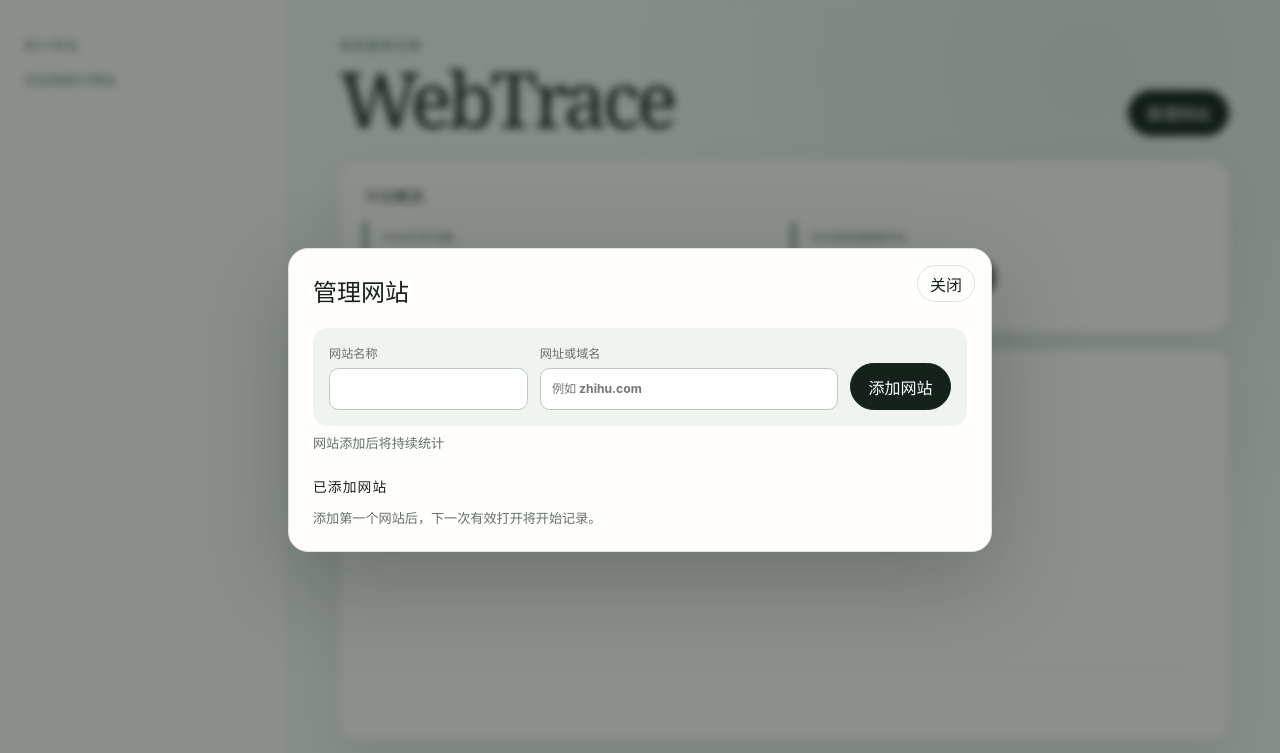
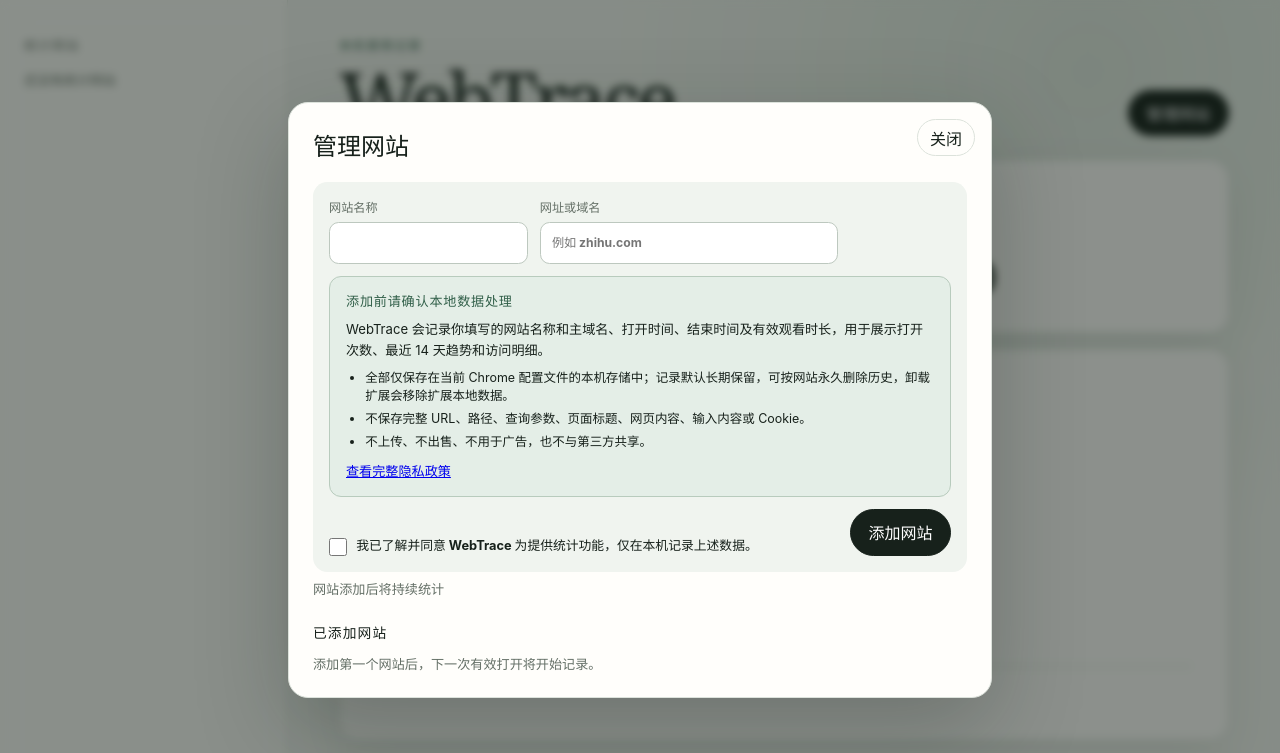
Before and after one commit to zhangrunhao/chrome_plugin_time_tracker, a website with bundled scripts: page analysis.html in a window 1280 px wide. Both pictures are taken after a click on the button "管理网站". Shown: the top 753 px of the page. Built offline with nearby package versions, Linux system fonts and the light colour scheme; some packages are replaced by stand-ins of ours; no server answers.

Commit message:
feat: 增加网站采集前隐私确认

```diff
--- a/analysis.css
+++ b/analysis.css
@@ -515,6 +515,63 @@ main {
   color: var(--ink);
 }
 
+.privacy-disclosure {
+  grid-column: 1 / -1;
+  border: 1px solid #b8cbbd;
+  border-radius: 0.75rem;
+  padding: 0.9rem 1rem;
+  background: var(--accent-soft);
+  color: var(--ink);
+}
+
+#site-manager .privacy-disclosure h3 {
+  margin: 0 0 0.55rem;
+  color: var(--accent);
+  font-size: 0.82rem;
+  letter-spacing: 0.06em;
+}
+
+.privacy-disclosure p {
+  margin: 0;
+  font-size: 0.82rem;
+  line-height: 1.55;
+}
+
+.privacy-disclosure ul {
+  margin: 0.55rem 0 0;
+  padding-left: 1.2rem;
+  font-size: 0.78rem;
+  line-height: 1.5;
+}
+
+.privacy-disclosure li + li {
+  margin-top: 0.25rem;
+}
+
+.privacy-disclosure .privacy-link {
+  margin-top: 0.6rem;
+  font-weight: 700;
+}
+
+.site-form label.privacy-consent {
+  grid-column: 1 / -2;
+  display: flex;
+  align-items: flex-start;
+  gap: 0.6rem;
+  color: var(--ink);
+  font-size: 0.8rem;
+  line-height: 1.5;
+}
+
+.site-form .privacy-consent input[type="checkbox"] {
+  flex: 0 0 auto;
+  width: 1.1rem;
+  min-height: 1.1rem;
+  margin: 0.15rem 0 0;
+  padding: 0;
+  accent-color: var(--accent);
+}
+
 .manager-sites {
   display: grid;
   gap: 0.65rem;
@@ -617,6 +674,10 @@ main {
     grid-template-columns: 1fr;
   }
 
+  .site-form label.privacy-consent {
+    grid-column: 1 / -1;
+  }
+
   .manager-site-actions {
     justify-content: flex-start;
   }
--- a/src/analysis/view.js
+++ b/src/analysis/view.js
@@ -109,6 +109,12 @@ export function createAnalysisView({
   let siteReordering = null;
   let managerRenderKey = null;
   let dialogError = null;
+  let addSiteForm = null;
+  let addSiteDraft = {
+    name: "",
+    input: "",
+    privacyConsent: false,
+  };
 
   regions.manageSites.addEventListener("click", () => {
     if (!regions.siteManager.open) {
@@ -391,6 +397,7 @@ export function createAnalysisView({
     nameInput.type = "text";
     nameInput.name = "name";
     nameInput.required = true;
+    nameInput.value = addSiteDraft.name;
     nameInput.setAttribute("autocomplete", "off");
     nameLabel.append(nameInput);
     const inputLabel = element(document, "label", { text: "网址或域名" });
@@ -398,22 +405,98 @@ export function createAnalysisView({
     siteInput.type = "text";
     siteInput.name = "input";
     siteInput.required = true;
+    siteInput.value = addSiteDraft.input;
     siteInput.setAttribute("placeholder", "例如 zhihu.com");
     siteInput.setAttribute("autocomplete", "url");
     inputLabel.append(siteInput);
+
+    const disclosure = element(document, "section", {
+      className: "privacy-disclosure",
+    });
+    const disclosureHeading = element(document, "h3", {
+      text: "添加前请确认本地数据处理",
+    });
+    disclosureHeading.setAttribute("id", "privacy-disclosure-title");
+    disclosure.setAttribute("aria-labelledby", "privacy-disclosure-title");
+    const disclosureSummary = element(document, "p", {
+      text: "WebTrace 会记录你填写的网站名称和主域名、打开时间、结束时间及有效观看时长，用于展示打开次数、最近 14 天趋势和访问明细。",
+    });
+    const disclosureDetails = element(document, "ul");
+    for (const text of [
+      "全部仅保存在当前 Chrome 配置文件的本机存储中；记录默认长期保留，可按网站永久删除历史，卸载扩展会移除扩展本地数据。",
+      "不保存完整 URL、路径、查询参数、页面标题、网页内容、输入内容或 Cookie。",
+      "不上传、不出售、不用于广告，也不与第三方共享。",
+    ]) {
+      disclosureDetails.append(element(document, "li", { text }));
+    }
+    const privacyCopy = element(document, "p", { className: "privacy-link" });
+    const privacyLink = element(document, "a", { text: "查看完整隐私政策" });
+    privacyLink.setAttribute("href", "https://zhangrh.shop/webtrace/privacy");
+    privacyLink.setAttribute("target", "_blank");
+    privacyLink.setAttribute("rel", "noopener noreferrer");
+    privacyCopy.append(privacyLink);
+    disclosure.append(
+      disclosureHeading,
+      disclosureSummary,
+      disclosureDetails,
+      privacyCopy,
+    );
+
+    const consentLabel = element(document, "label", {
+      className: "privacy-consent",
+    });
+    const consentInput = element(document, "input");
+    consentInput.type = "checkbox";
+    consentInput.name = "privacyConsent";
+    consentInput.required = true;
+    consentInput.checked = addSiteDraft.privacyConsent;
+    consentInput.addEventListener("change", () => {
+      addSiteDraft.privacyConsent = consentInput.checked;
+      consentInput.setCustomValidity("");
+    });
+    consentLabel.append(
+      consentInput,
+      element(document, "span", {
+        text: "我已了解并同意 WebTrace 为提供统计功能，仅在本机记录上述数据。",
+      }),
+    );
+
     const submit = element(document, "button", { text: "添加网站" });
     submit.type = "submit";
     submit.disabled = model.pending;
     submit.dataset.action = "add-site";
-    form.append(nameLabel, inputLabel, submit);
+    form.append(
+      nameLabel,
+      inputLabel,
+      disclosure,
+      consentLabel,
+      submit,
+    );
+    addSiteForm = form;
     form.addEventListener("submit", async event => {
       event.preventDefault();
+      addSiteDraft = {
+        name: nameInput.value,
+        input: siteInput.value,
+        privacyConsent: consentInput.checked,
+      };
+      if (!consentInput.checked) {
+        consentInput.setCustomValidity("请先确认数据处理说明");
+        consentInput.reportValidity();
+        return;
+      }
+      consentInput.setCustomValidity("");
       const result = await controller?.addSite({
         name: nameInput.value,
         input: siteInput.value,
       });
       if (result !== null) {
-        form.reset();
+        addSiteDraft = {
+          name: "",
+          input: "",
+          privacyConsent: false,
+        };
+        addSiteForm?.reset();
       }
     });
 
```
Also changed, not shown: tests/analysis-view.test.js (+142 -6 lines).
